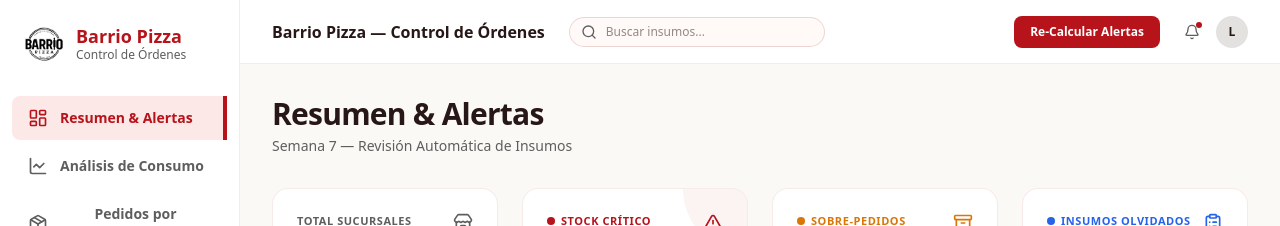
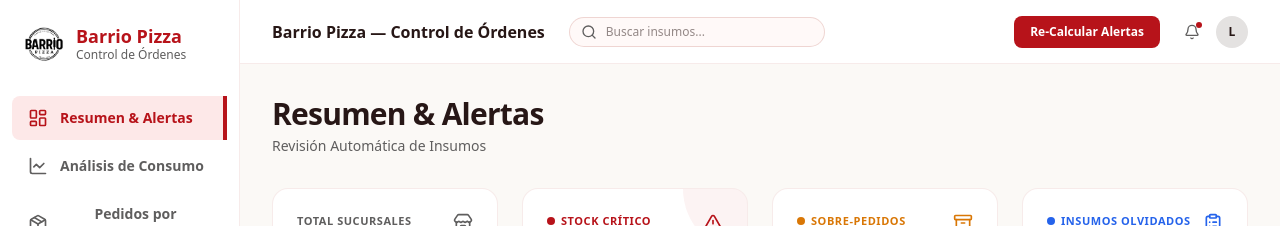
Before and after one commit to lausfg4/barrio-pizza-dashboard, a Next.js app: page / in a window 1280 px wide. Shown: the top 226 px of the page. Built offline with nearby package versions, Linux system fonts and the light colour scheme.

Commit message:
fix: Remover referencias a 'Semana 7' en las cabeceras de todas las pestañas

```diff
--- a/src/components/TabAlerts.tsx
+++ b/src/components/TabAlerts.tsx
@@ -87,7 +87,7 @@ export default function TabAlerts({ alerts, setAlerts }: TabAlertsProps) {
       {/* Page Header */}
       <div className="flex flex-col gap-1 mb-2">
         <h2 className="text-3xl font-bold text-[#271716] tracking-tight">Resumen &amp; Alertas</h2>
-        <p className="text-sm text-[#5f5e5e] font-medium">Semana 7 — Revisión Automática de Insumos</p>
+        <p className="text-sm text-[#5f5e5e] font-medium">Revisión Automática de Insumos</p>
       </div>
 
       {/* KPI Cards Bento Grid */}
--- a/src/components/TabAnalytics.tsx
+++ b/src/components/TabAnalytics.tsx
@@ -189,7 +189,7 @@ export default function TabAnalytics({ alerts, consumo }: TabAnalyticsProps) {
       {/* Header */}
       <div className="flex flex-col gap-1 mb-2">
         <h2 className="text-3xl font-bold text-[#271716] tracking-tight">Análisis de Consumo</h2>
-        <p className="text-sm text-[#5f5e5e] font-medium">Semana 7 — Proyecciones de Inventario y Demanda</p>
+        <p className="text-sm text-[#5f5e5e] font-medium">Proyecciones de Inventario y Demanda</p>
       </div>
 
       {/* KPI Cards */}
--- a/src/components/TabSuppliers.tsx
+++ b/src/components/TabSuppliers.tsx
@@ -127,7 +127,7 @@ export default function TabSuppliers({ alerts }: TabSuppliersProps) {
       {/* Header */}
       <div className="flex flex-col gap-1 mb-2">
         <h2 className="text-3xl font-bold text-[#271716] tracking-tight">Pedidos por Proveedor</h2>
-        <p className="text-sm text-[#5f5e5e] font-medium">Semana 7 — Órdenes de Compra Agrupadas</p>
+        <p className="text-sm text-[#5f5e5e] font-medium">Órdenes de Compra Agrupadas</p>
       </div>
 
       {orders.length === 0 ? (
```
